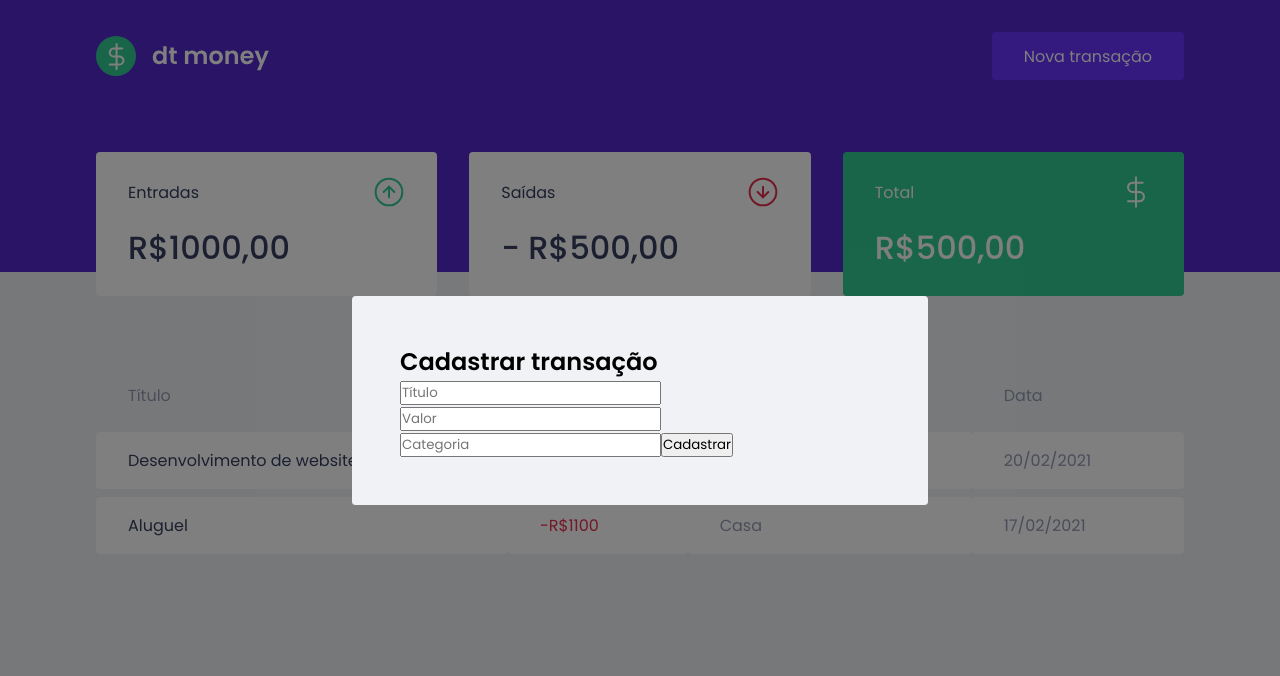
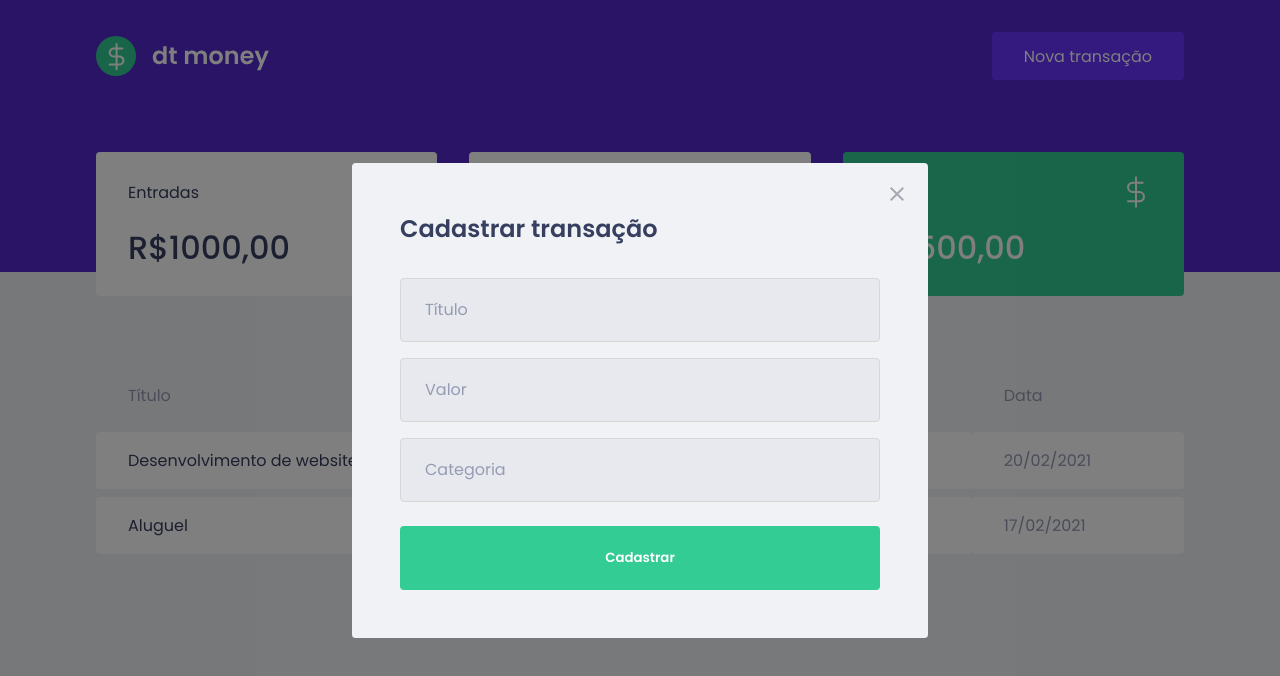
Before and after one commit to murillopm/ignite-02-dtmoney, a React (Create React App) app: page / in a window 1280 px wide. Both pictures are taken after a click on the button "Nova transação". Shown: the top 676 px of the page. Built offline with nearby package versions, Linux system fonts and the light colour scheme; no server answers; what miragejs would draw is missing.

Commit message:
Estilizando modal

```diff
--- a/src/components/NewTransactionModal/index.tsx
+++ b/src/components/NewTransactionModal/index.tsx
@@ -1,4 +1,5 @@
 import Modal from 'react-modal'
+import closeImg from '../../assets/close.svg'
 import { Container } from './styles'
 
 interface NewTransactionModalProps {
@@ -14,6 +15,13 @@
       overlayClassName="react-modal-overlay"
       className="react-modal-content"
     >
+      <button
+        type="button"
+        onClick={onRequestClose}
+        className="react-modal-close"
+      >
+        <img src={closeImg} alt="Fechar modal" />
+      </button>
       <Container>
         <h2>Cadastrar transação</h2>
 
--- a/src/components/NewTransactionModal/styles.ts
+++ b/src/components/NewTransactionModal/styles.ts
@@ -1,4 +1,48 @@
 import styled from "styled-components";
 
-export const Container = styled.div`
+export const Container = styled.form`
+  h2 {
+    color: var(--text-title);
+    font-size: 1.5rem;
+    margin-bottom: 2rem;
+  }
+
+  input {
+    width: 100%;
+    padding: 0 1.5rem;
+    height: 4rem;
+    border-radius: 0.25rem;
+
+    border: 1px solid #d7d7d7;
+    background: #e7e9ee;
+
+    font-weight: 400;
+    font-size: 1rem;
+
+    &::placeholder {
+      color: var(--text-body);
+    }
+
+    & + input {
+      margin-top: 1rem;
+    }
+  }
+
+  button[type="submit"] {
+    width: 100%;
+    padding: 0 1.5rem;
+    height: 4rem;
+    background: var(--green);
+    color: #FFF;
+    border-radius: 0.25rem;
+    border: 0;
+    margin-top: 1.5rem;
+    font-weight: 600;
+
+    transition: filter 0.2s;
+
+    &:hover {
+      filter: brightness(0.9)
+    }
+  }
 `
--- a/src/styles/global.ts
+++ b/src/styles/global.ts
@@ -76,4 +76,18 @@
     position: relative;
     border-radius: 0.24rem;
   }
+
+  .react-modal-close {
+    position: absolute;
+    right: 1.5rem;
+    top: 1.5rem;
+    border: 0;
+    background: transparent;
+
+    transition: filter 0.2s;
+
+    &:hover {
+      filter: brightness(0.8);
+    }
+  }
 `
```
